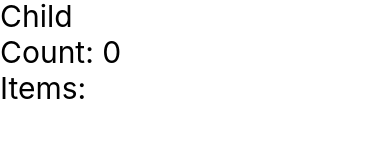
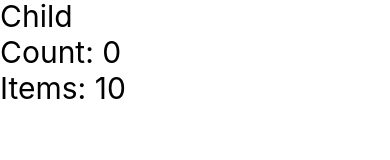
Before and after one commit to qaimraza21/react-native, a React Native app: screen / in a window 390 px wide. Shown: the part 121-281 px from the top of the page. Built offline with nearby package versions, Linux system fonts and the light colour scheme.

Commit message:
Fix item state initialization and update item handling in Props and Child components

```diff
--- a/src/components/Child.jsx
+++ b/src/components/Child.jsx
@@ -3,7 +3,7 @@ import React from 'react'
 
 const Child = (props) => {
     let count = props.data;
-    let item = props.item;
+  let item = props.items;
   return (
     <View>
       <Text style={{fontSize: 30}}>Child</Text>
--- a/src/components/Props.jsx
+++ b/src/components/Props.jsx
@@ -4,7 +4,7 @@ import Child from './Child';
 
 const Props = () => {
     const [count, setCount] = useState(0);
-    const [item, setItems] = useState(0);
+    const [item, setItems] = useState(10);
 
   return (
     <View>
@@ -15,7 +15,7 @@ const Props = () => {
       />
       <Button
          title='Items'
-         onPress={() => setItems(item + 10)}
+         onPress={() => setItems(item * 10)}
       />
       <Child data={count} items={item}/>
     </View>
```
